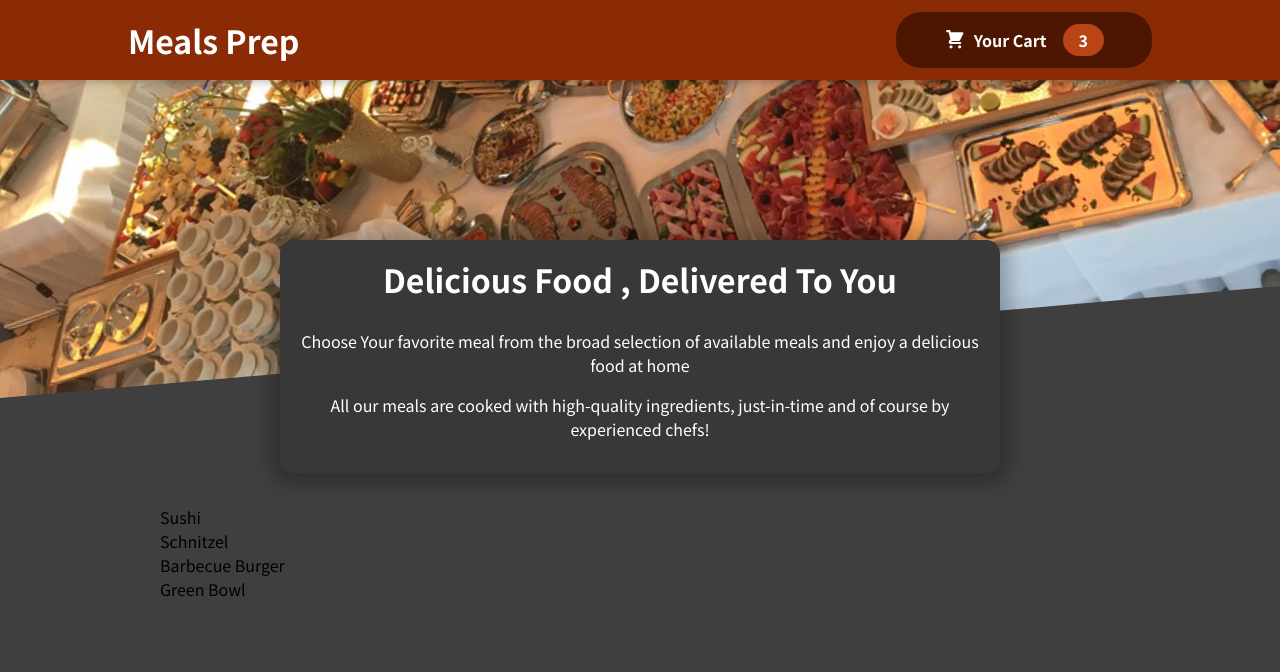
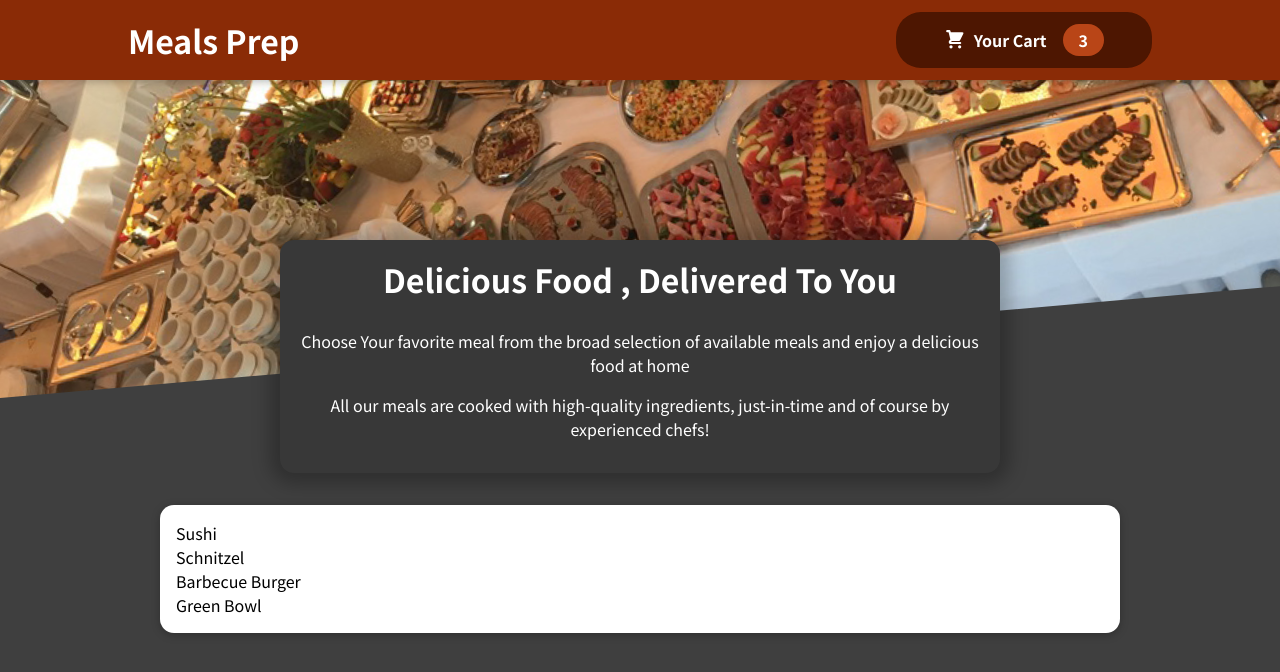
Before and after one commit to takkar94/BasicFoodAppWithHooks, a React (Create React App) app: page / in a window 1280 px wide. Shown: the top 672 px of the page. Built offline with nearby package versions, Linux system fonts and the light colour scheme.

Commit message:
fixed the css error

```diff
--- a/src/Components/UI/Card.module.css
+++ b/src/Components/UI/Card.module.css
@@ -1,46 +1,6 @@
-.cart-items {
-    list-style: none;
-    margin: 0;
-    padding: 0;
-    max-height: 20rem;
-    overflow: auto;
-  }
-
-  .total {
-    display: flex;
-    justify-content: space-between;
-    align-items: center;
-    font-weight: bold;
-    font-size: 1.5rem;
-    margin: 1rem 0;
-  }
-
-  .actions {
-    text-align: right;
-  }
-
-  .actions button {
-    font: inherit;
-    cursor: pointer;
-    background-color: transparent;
-    border: 1px solid #8a2b06;
-    padding: 0.5rem 2rem;
-    border-radius: 25px;
-    margin-left: 1rem;
-  }
-
-  .actions button:hover,
-  .actions button:active {
-    background-color: #5a1a01;
-    border-color: #5a1a01;
-    color: white;
-  }
-
-  .actions .button--alt {
-    color: #8a2b06;
-  }
-
-  .actions .button {
-    background-color: #8a2b06;
-    color: white;
-  }
+.card {
+  padding: 1rem;
+  box-shadow: 0 2px 8px rgba(0, 0, 0, 0.25);
+  border-radius: 14px;
+  background-color: white;
+}
```
